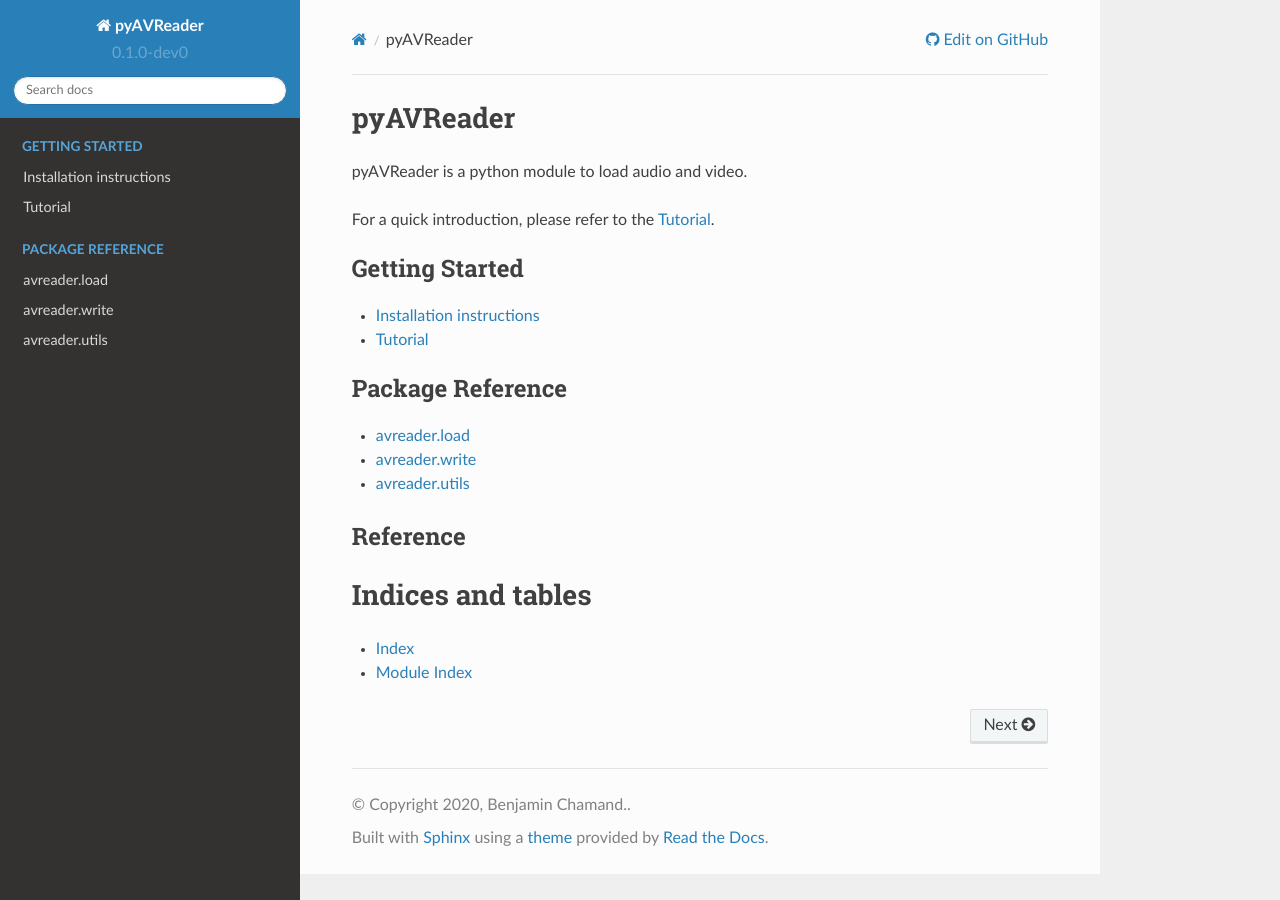
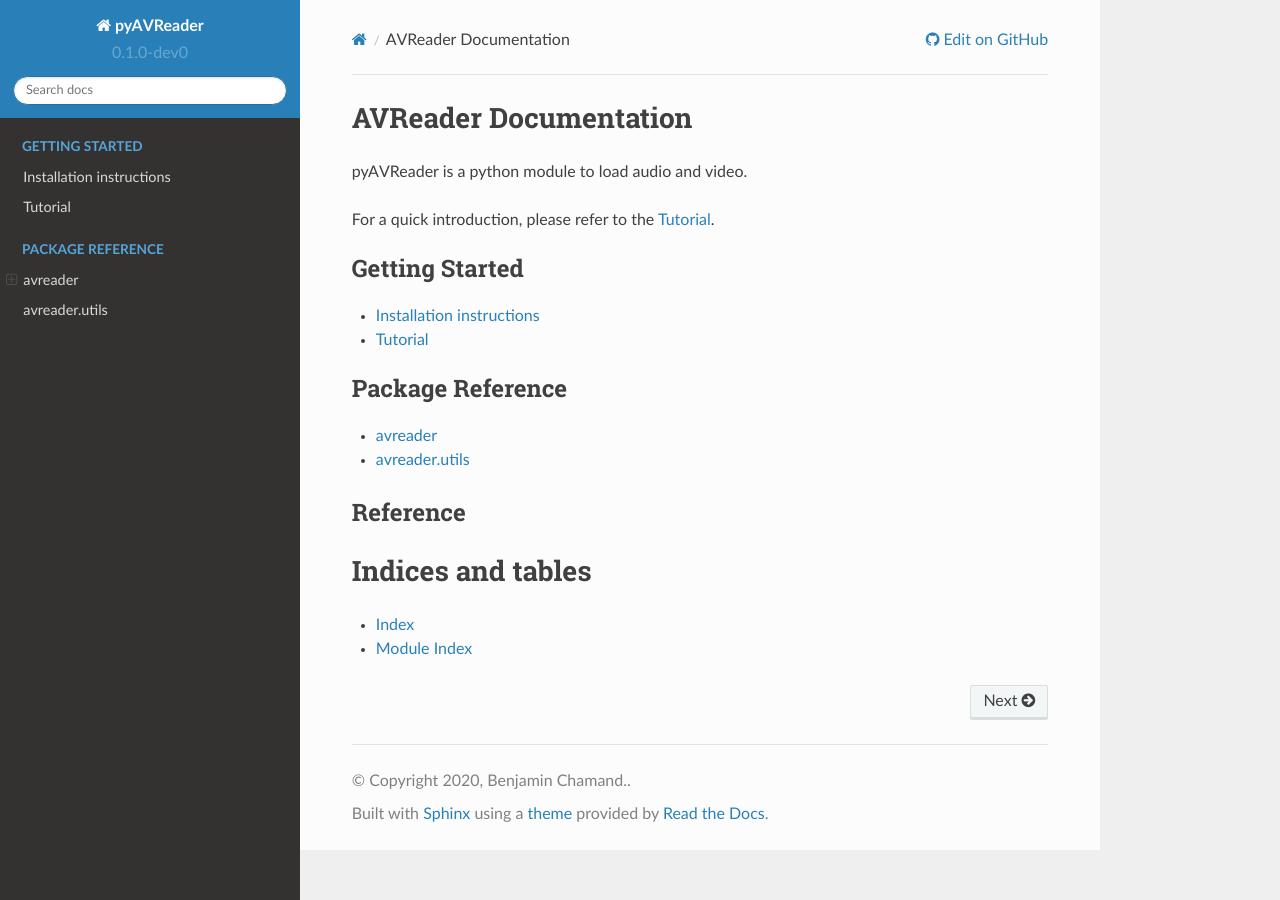
Before and after one commit to bchamand/pyAVReader, a Sphinx documentation site: the page built from docs/index.rst, in a window 1280 px wide. Built offline with Sphinx 7.4.7 and the Read the Docs theme 2.0.0, drawn with Linux system fonts in a browser that asks for light colours.

Commit message:
Update the documentation tree structure

```diff
--- a/docs/index.rst
+++ b/docs/index.rst
@@ -1,29 +1,24 @@
-pyAVReader
-==========
+AVReader Documentation
+======================
 
 pyAVReader is a python module to load audio and video.
 
 For a quick introduction, please refer to the :doc:`notes/tutorial`.
 
-..
-   include:: ../README.md
-
 
 .. toctree::
-   :glob:
+   :caption: Getting Started
    :titlesonly:
-   :caption: Getting Started
 
    notes/install
    notes/tutorial
 
 
 .. toctree::
-   :titlesonly:
    :caption: Package Reference
+   :maxdepth: 1
 
-   modules/load
-   modules/write
+   modules/avreader
    modules/utils
 
 
```
Also changed, not shown: docs/modules/avreader.rst (added, +39 -0 lines), docs/modules/load.rst (deleted, +0 -20 lines), docs/modules/utils.rst (+1 -7 lines), docs/modules/write.rst (deleted, +0 -20 lines), 1 other file.
